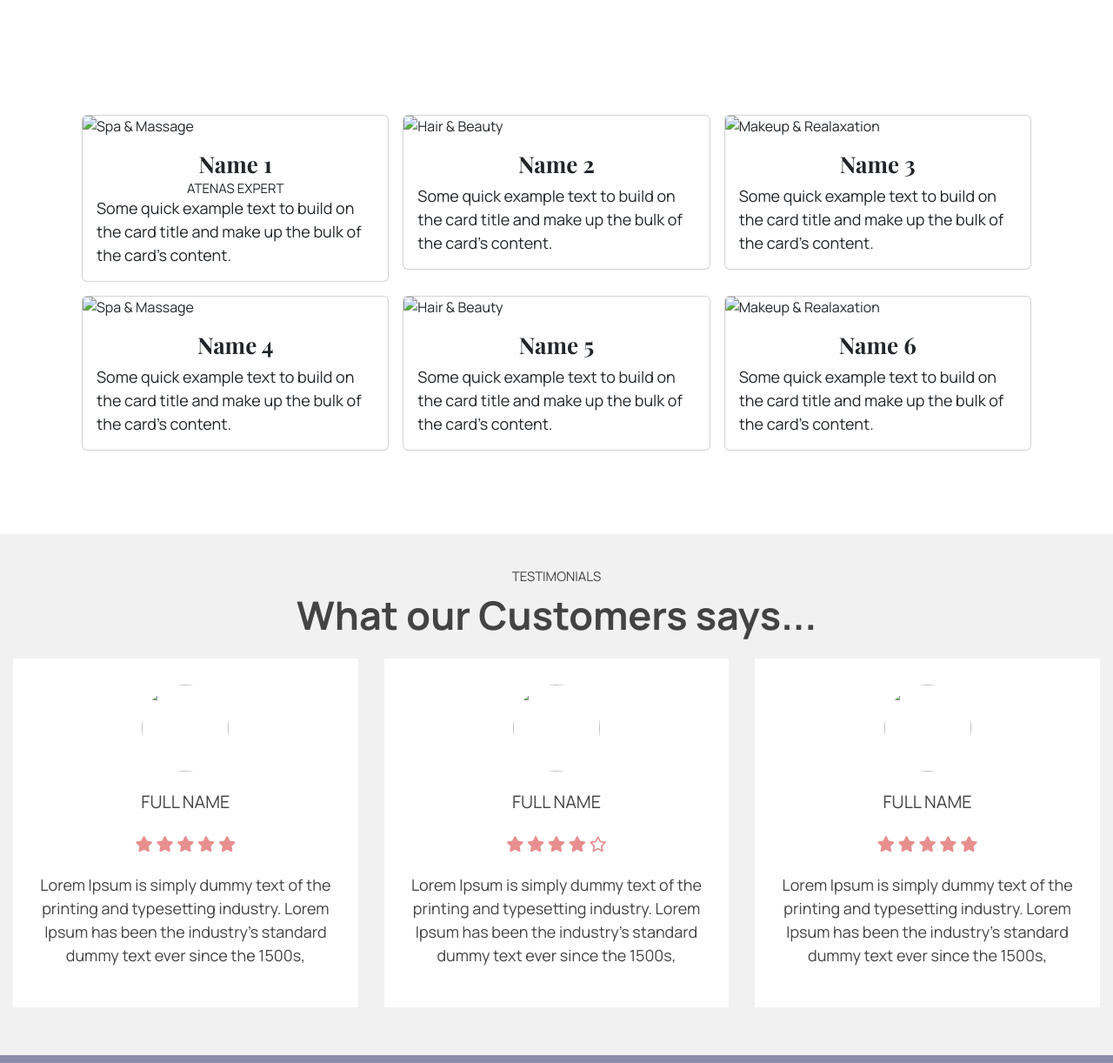
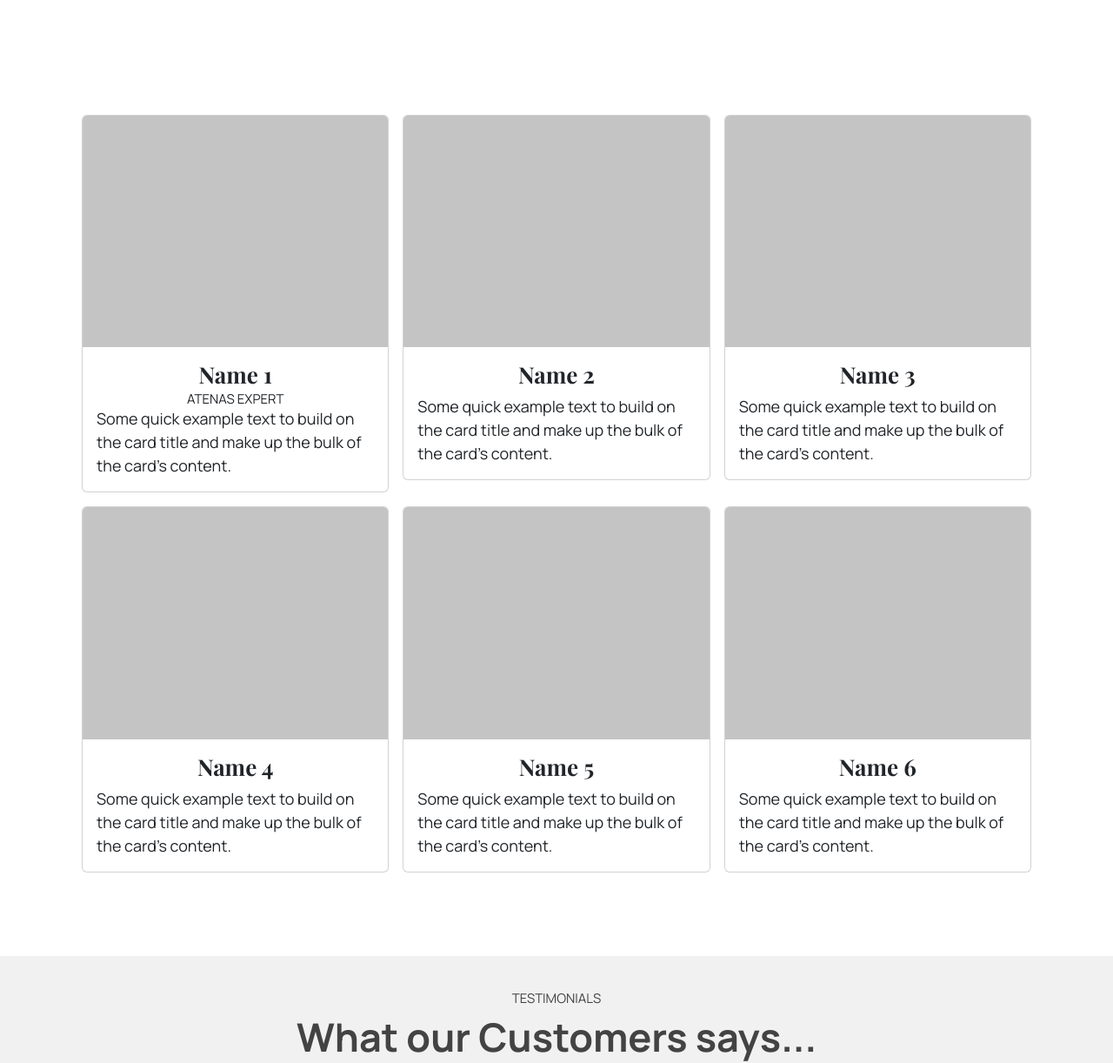
Before and after one commit to LuisVA29/PreEntrega2-Velasquez, a plain HTML site: page pages/team.html in a window 1280 px wide. Shown: the part 760-1982 px from the top of the page at 87% size. Drawn offline with nearby package versions, Linux system fonts and the light colour scheme.

Commit message:
Responsive pages 2.0

```diff
--- a/pages/team.html
+++ b/pages/team.html
@@ -7,7 +7,7 @@
     <script src="https://kit.fontawesome.com/b64dd8e0ea.js" crossorigin="anonymous"></script>
     <link rel="stylesheet" href="https://cdn.jsdelivr.net/npm/bootstrap@5.2.0/dist/css/bootstrap.min.css">
     <script src="https://cdn.jsdelivr.net/npm/bootstrap@5.2.0/dist/js/bootstrap.bundle.min.js"></script>
-    <link rel="shortcut icon" href="./images/logo.png" type="image/x-icon">
+    <link rel="shortcut icon" href="../images/logo.png" type="image/x-icon">
     <link rel="stylesheet" href="../css/style.css">
 </head>
 <body>
@@ -17,7 +17,7 @@
   <div class="container-fluid">
 
       <div class="navb-logo">
-          <img src="./images/Logo.svg" alt="Logo">
+          <img src="../images/Logo.svg" alt="Logo">
       </div>
 
       <div class="navb-items d-none d-lg-flex d-xl-flex">
@@ -61,7 +61,7 @@
               <div class="modal-content">
 
                   <div class="modal-header">
-                      <img src="./images/Logo.svg" alt="Logo">
+                      <img src="../images/Logo.svg" alt="Logo">
                       <button type="button" class="btn-close" data-bs-dismiss="modal" aria-label="Close"><i class="fa-solid fa-xmark"></i></button>
                   </div>
 
@@ -122,7 +122,7 @@
           <div class="row g-3">
           <div class="col-12 col-md-6 col-lg-4">
               <div class="card card-team">
-              <img src="./images/Spa&.png" class="card-img-top" alt="Spa & Massage">
+              <img src="../images/Spa&.png" class="card-img-top" alt="Spa & Massage">
               <div class="card-body">
                   <h5 class="card-title fw-bold">Name 1</h5>
                   <h6 class="card-subtitle">ATENAS EXPERT</h6>
@@ -133,7 +133,7 @@
           </div>
           <div class="col-12 col-md-6 col-lg-4">
               <div class="card card-team">
-              <img src="./images/hair.png" class="card-img-top" alt="Hair & Beauty">
+              <img src="../images/hair.png" class="card-img-top" alt="Hair & Beauty">
               <div class="card-body">
                   <h5 class="card-title fw-bold">Name 2</h5>
                   <p class="card-text text-justify">Some quick example text to build on the card title and make up the bulk of the card's content.</p>
@@ -143,7 +143,7 @@
           </div>
           <div class="col-12 col-md-6 col-lg-4">
               <div class="card card-team">
-              <img src="./images/makeup.png" class="card-img-top" alt="Makeup & Realaxation">
+              <img src="../images/makeup.png" class="card-img-top" alt="Makeup & Realaxation">
               <div class="card-body">
                   <h5 class="card-title fw-bold">Name 3</h5>
                   <p class="card-text text-justify">Some quick example text to build on the card title and make up the bulk of the card's content.</p>
@@ -153,7 +153,7 @@
           </div>
           <div class="col-12 col-md-6 col-lg-4">
               <div class="card card-team">
-              <img src="./images/Spa&.png" class="card-img-top" alt="Spa & Massage">
+              <img src="../images/Spa&.png" class="card-img-top" alt="Spa & Massage">
               <div class="card-body">
                   <h5 class="card-title fw-bold">Name 4</h5>
                   <p class="card-text text-justify">Some quick example text to build on the card title and make up the bulk of the card's content.</p>
@@ -163,7 +163,7 @@
           </div>
           <div class="col-12 col-md-6 col-lg-4">
               <div class="card card-team">
-              <img src="./images/hair.png" class="card-img-top" alt="Hair & Beauty">
+              <img src="../images/hair.png" class="card-img-top" alt="Hair & Beauty">
               <div class="card-body">
                   <h5 class="card-title fw-bold">Name 5</h5>
                   <p class="card-text text-justify">Some quick example text to build on the card title and make up the bulk of the card's content.</p>
@@ -173,7 +173,7 @@
           </div>
           <div class="col-12 col-md-6 col-lg-4">
               <div class="card card-team">
-              <img src="./images/makeup.png" class="card-img-top" alt="Makeup & Realaxation">
+              <img src="../images/makeup.png" class="card-img-top" alt="Makeup & Realaxation">
               <div class="card-body">
                   <h5 class="card-title fw-bold">Name 6</h5>
                   <p class="card-text text-justify">Some quick example text to build on the card title and make up the bulk of the card's content.</p>
@@ -194,7 +194,7 @@
         <div class="row1">
           <div class="col1">
             <div class="testimonial">
-              <img src="./images/p1.png" alt="">
+              <img src="../images/p1.png" alt="">
               <div class="name">Full name</div>
               <div class="stars">
                 <i class="fas fa-star"></i>
@@ -212,7 +212,7 @@
 
           <div class="col1">
             <div class="testimonial">
-              <img src="./images/p2.png" alt="">
+              <img src="../images/p2.png" alt="">
               <div class="name">Full name</div>
               <div class="stars">
                 <i class="fas fa-star"></i>
@@ -230,7 +230,7 @@
 
           <div class="col1">
             <div class="testimonial">
-              <img src="./images/p3.png" alt="">
+              <img src="../images/p3.png" alt="">
               <div class="name">Full name</div>
               <div class="stars">
                 <i class="fas fa-star"></i>
@@ -258,7 +258,7 @@
   <section class="d-flex justify-content-center justify-content-lg-between p-4 border-bottom">
     <!-- Left -->
     <div class="me-5 d-none d-lg-block">
-      <a href="/index.html" class="text-reset"><img src="./images/Logo_White.svg" alt="Logo"></a>
+      <a href="/index.html" class="text-reset"><img src="../images/Logo_White.svg" alt="Logo"></a>
     </div>
     <!-- Left -->
 
@@ -287,7 +287,7 @@
         <div class="col-md-3 col-lg-4 col-xl-3 mx-auto mb-4">
           <!-- Content -->
 
-          <a href="/index.html" class="text-reset"><img src="./images/Logo_White.svg" alt="Logo" class="mb-4"></a>
+          <a href="/index.html" class="text-reset"><img src="../images/Logo_White.svg" alt="Logo" class="mb-4"></a>
 
           <p class="description">
               Somos el mejor salón de belleza para damas en la ciudad de Guatemala.
```
